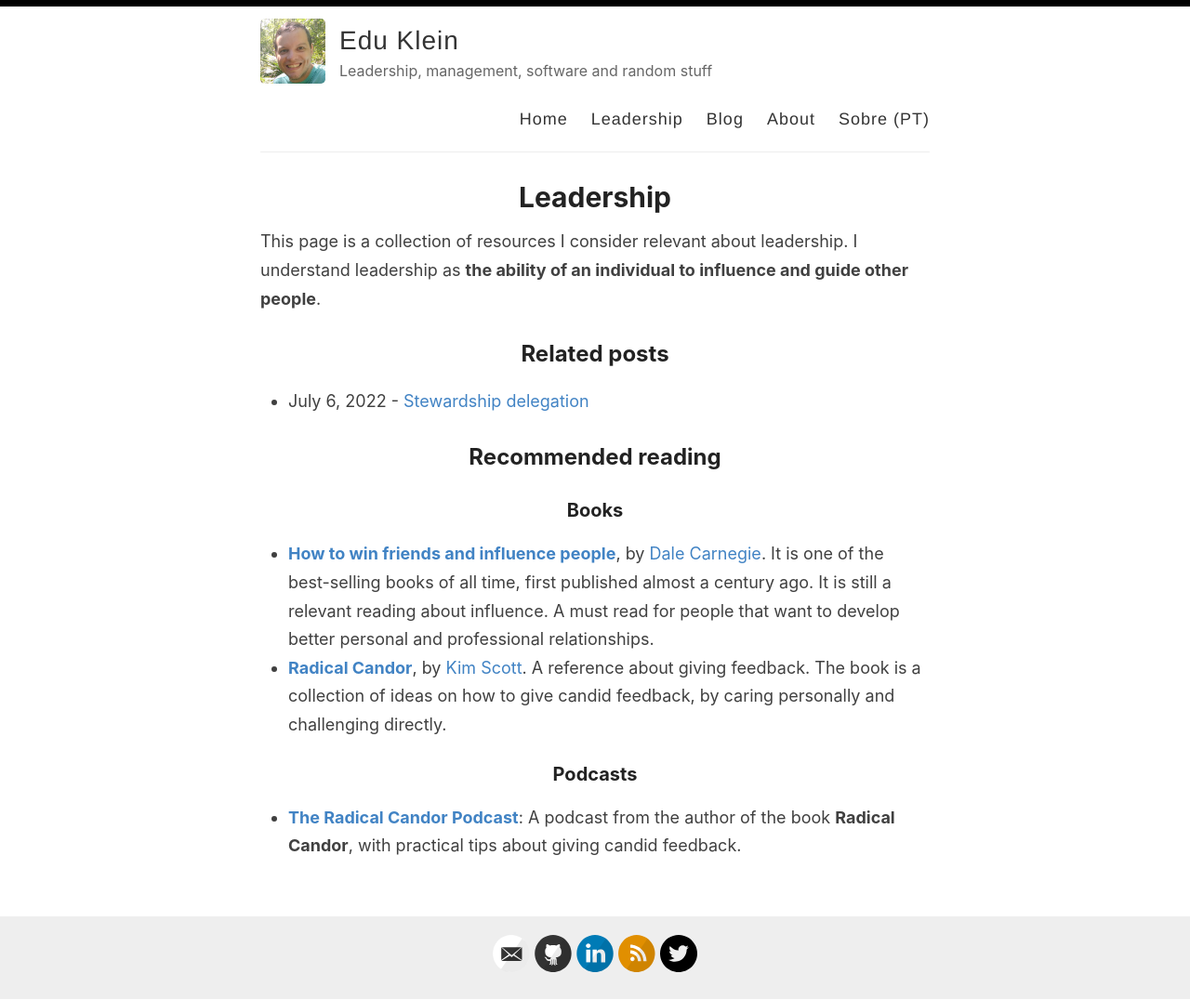
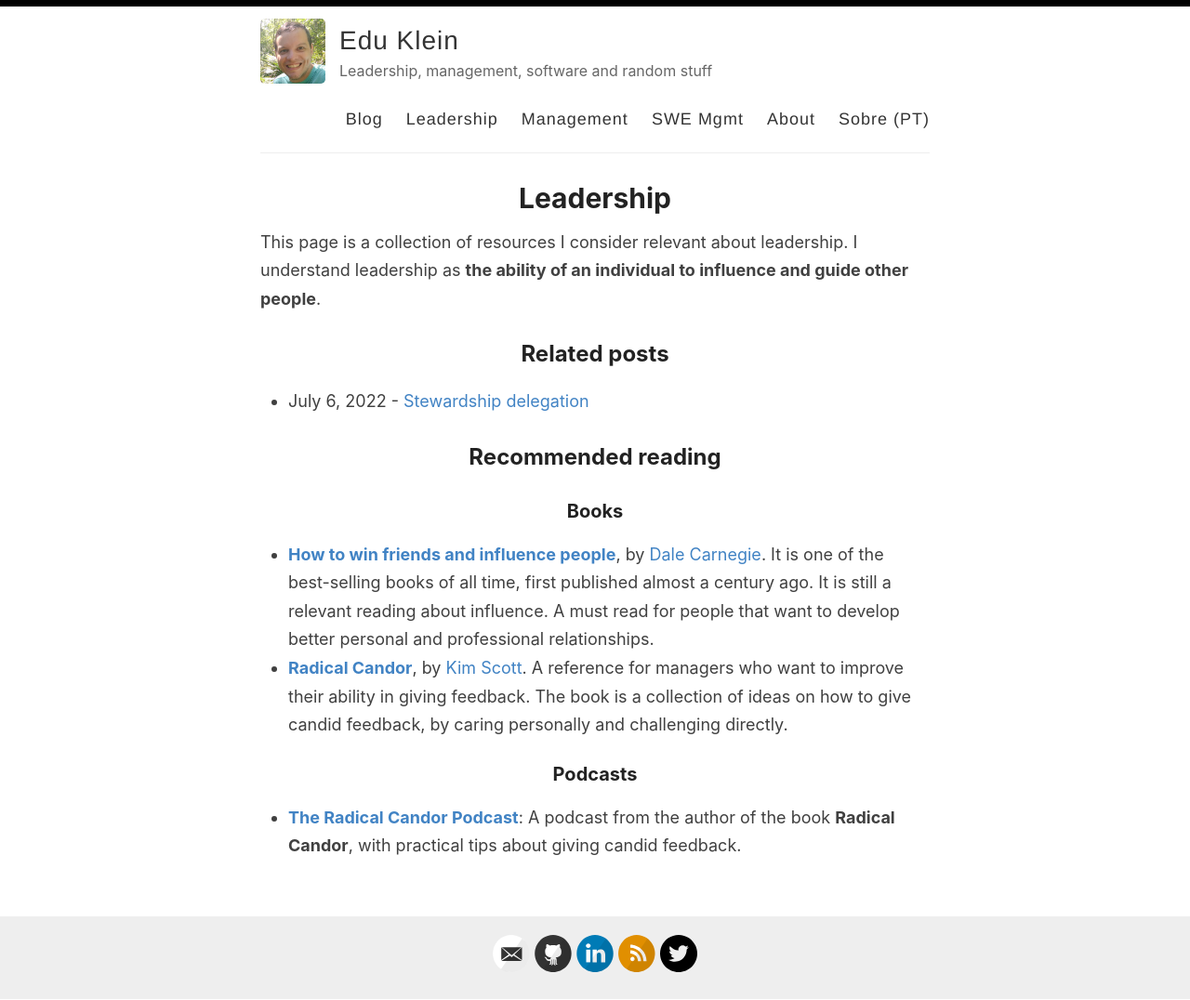
Before and after one commit to epklein/epklein.github.io, a Jekyll site: the page built from _pages/leadership/leadership.md, in a window 1280 px wide. Shown: the whole page at 93% size. Built offline with Jekyll 4.4.1, drawn with Linux system fonts in a browser that asks for light colours.

Commit message:
New main pages: Management and SWE Mgmt

```diff
--- a/_layouts/default.html
+++ b/_layouts/default.html
@@ -28,9 +28,10 @@
             </div>
 
             <nav>
-              <a href="{{ site.baseurl }}/">Home</a>
+              <a href="{{ site.baseurl }}/blog">Blog</a>
               <a href="{{ site.baseurl }}/leadership">Leadership</a>
-              <a href="{{ site.baseurl }}/blog">Blog</a>
+              <a href="{{ site.baseurl }}/mgmt">Management</a>
+              <a href="{{ site.baseurl }}/mgmt/swe">SWE Mgmt</a>
               <a href="{{ site.baseurl }}/about">About</a>
               <a href="{{ site.baseurl }}/pt/about"><nobr>Sobre (PT)</nobr></a>
               <!-- <a href="{{ site.baseurl }}/search">Search</a> -->
--- a/_pages/leadership/leadership.md
+++ b/_pages/leadership/leadership.md
@@ -17,7 +17,7 @@
 ### Books
 
 - **[How to win friends and influence people](https://www.amazon.com/How-Win-Friends-Influence-People/dp/0671027034)**, by [Dale Carnegie](https://en.wikipedia.org/wiki/Dale_Carnegie). It is one of the best-selling books of all time, first published almost a century ago. It is still a relevant reading about influence. A must read for people that want to develop better personal and professional relationships.
-- **[Radical Candor](https://www.amazon.com/Radical-Candor-Revised-Kick-Ass-Humanity/dp/1250235375)**, by [Kim Scott](https://kimmalonescott.com/). A reference about giving feedback. The book is a collection of ideas on how to give candid feedback, by caring personally and challenging directly.
+- **[Radical Candor](https://www.amazon.com/Radical-Candor-Revised-Kick-Ass-Humanity/dp/1250235375)**, by [Kim Scott](https://kimmalonescott.com/). A reference for managers who want to improve their ability in giving feedback. The book is a collection of ideas on how to give candid feedback, by caring personally and challenging directly.
 
 ### Podcasts
 
```
Also changed, not shown: _pages/mgmt/management.md (+6 -20 lines), _pages/swe/_drafts/leadership framework.md (added, +18 -0 lines), _pages/swe/swe-management.md (+6 -10 lines).
